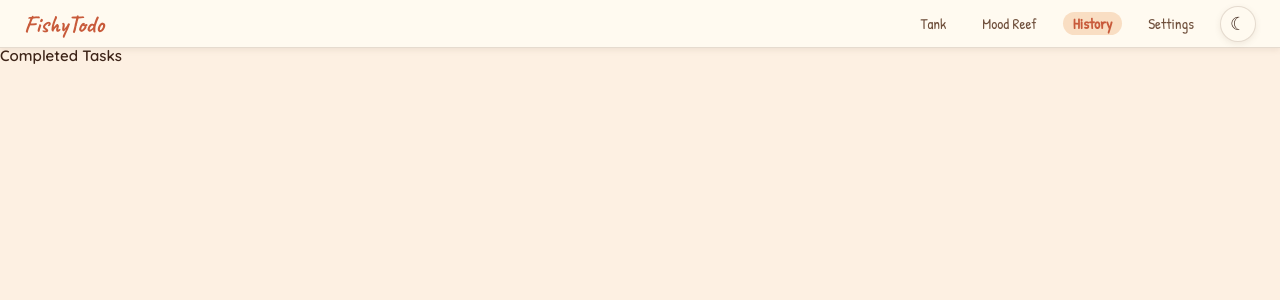
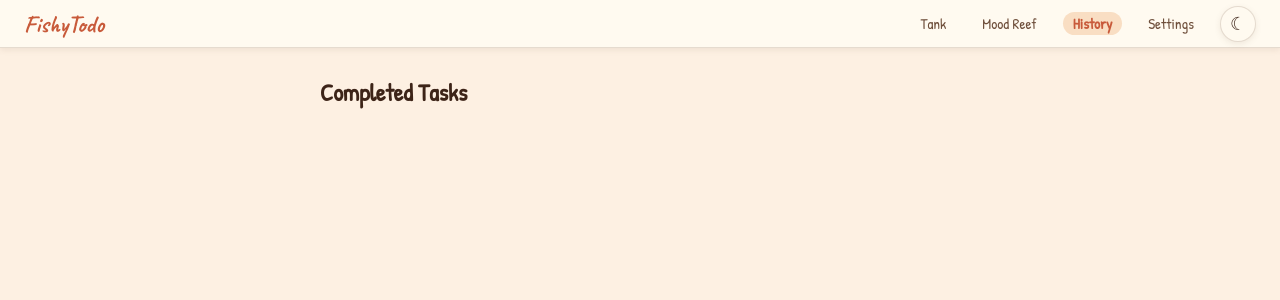
Before and after one commit to PatriciaMoraru/FishyTodo, a React (Vite) app: page /history in a window 1280 px wide. Shown: the top 300 px of the page. Built offline with nearby package versions, Linux system fonts and the light colour scheme.

Commit message:
feat: add CSS stylization for HistoryView

```diff
--- a/src/components/HistoryView.css
+++ b/src/components/HistoryView.css
@@ -0,0 +1,49 @@
+.list-view {
+  height: 100%;
+  overflow-y: auto;
+}
+
+.list-inner {
+  max-width: 72rem;
+  margin: 0 auto;
+  padding: 3.2rem 4rem;
+}
+
+/* ── history ─────────────────────────────────────── */
+.history-title {
+  font-family: 'Patrick Hand', cursive;
+  font-size: 2.4rem;
+  color: var(--ink);
+  margin-bottom: 2rem;
+}
+
+.history-list {
+  list-style: none;
+  display: flex;
+  flex-direction: column;
+  gap: 1rem;
+}
+
+.history-item {
+  display: flex;
+  align-items: center;
+  justify-content: space-between;
+  background: var(--paper-card);
+  border: 1.5px solid var(--line);
+  border-radius: 12px;
+  padding: 1.2rem 1.6rem;
+  box-shadow: var(--shadow-sm);
+}
+
+.history-task-title {
+  font-family: 'Patrick Hand', cursive;
+  font-size: 1.7rem;
+  color: var(--ink);
+}
+
+.history-date {
+  font-family: 'Quicksand', sans-serif;
+  font-size: 1.2rem;
+  color: var(--ink-soft);
+  white-space: nowrap;
+}
--- a/src/components/HistoryView.jsx
+++ b/src/components/HistoryView.jsx
@@ -1,19 +1,23 @@
 import { useTaskContext } from '../context/TaskContext'
+import './HistoryView.css'
 
 export default function HistoryView() {
     const { tasks } = useTaskContext()
     const completedTasks = tasks.filter(task => task.completed === true)
 
     return (
-        <div>
-            <h2>Completed Tasks</h2>
-            <ul>
-                {completedTasks.map(task => (
-                    <li key={task.id}>
-                        {task.title} — {new Date(task.completedAt).toLocaleDateString()}
-                    </li>
-                ))}
-            </ul>
+        <div className="list-view screen">
+            <div className="list-inner">
+                <h2 className="history-title">Completed Tasks</h2>
+                <ul className="history-list">
+                    {completedTasks.map(task => (
+                        <li key={task.id} className="history-item">
+                            <span className="history-task-title">{task.title}</span>
+                            <span className="history-date">{new Date(task.completedAt).toLocaleDateString()}</span>
+                        </li>
+                    ))}
+                </ul>
+            </div>
         </div>
     )
 }
```
